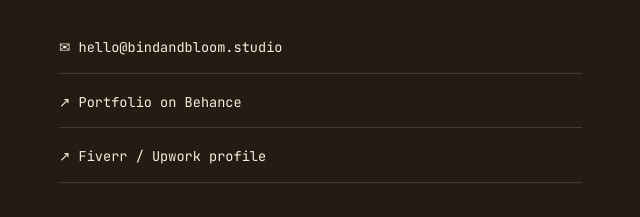
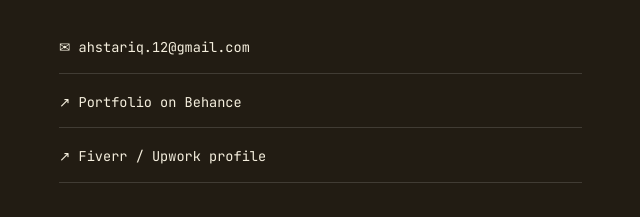
Before and after one commit to ahsaantariq12-at/e-Book-Formatter-Publisher, a plain HTML site: page index.html in a window 1280 px wide. Shown: the part 8154-8371 px from the top of the page, 23-663 px from the left. Drawn offline with Linux system fonts and the light colour scheme.

Commit message:
Update index.html

```diff
--- a/index.html
+++ b/index.html
@@ -1207,7 +1207,7 @@
       <h2>Let's get your book publish‑ready.</h2>
       <p class="lede">Send over your manuscript details — genre, length, and the formats you need — and you'll get a free review with a quote and timeline.</p>
       <div class="contact-info">
-        <a href="mailto:hello@bindandbloom.studio">✉ hello@bindandbloom.studio</a>
+        <a href="mailto:ahstariq.12@gmail.com">✉ ahstariq.12@gmail.com</a>
         <a href="#">↗ Portfolio on Behance</a>
         <a href="#">↗ Fiverr / Upwork profile</a>
       </div>
```
